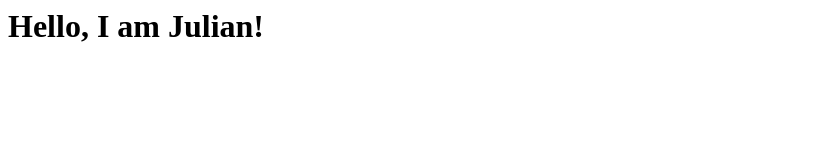
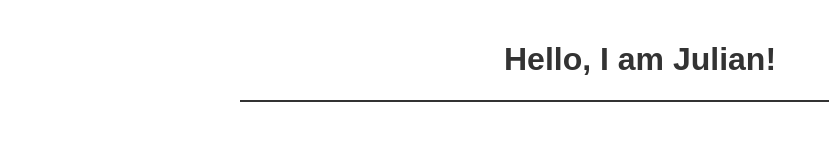
Before and after one commit to agonzalezjr/juliansamazingwebsite.com, a plain HTML site: page index.html in a window 1280 px wide. Shown: the whole page, without its empty margins (0-829 px from the left). Drawn offline with Linux system fonts and the light colour scheme.

Commit message:
setup styles

```diff
--- a/index.html
+++ b/index.html
@@ -1 +1,29 @@
-<h1>Hello, I am Julian!</h1>
+<!DOCTYPE html>
+<html lang="en">
+  <head>
+    <title>Julian's Page</title>
+
+    <style>
+      body {
+        font-family: Arial, sans-serif;
+        max-width: 800px;
+        margin: 0 auto;
+        padding: 20px;
+      }
+      h1 {
+        color: #333;
+        text-align: center;
+      }
+      hr {
+        border: none;
+        border-top: 2px solid #333;
+        margin: 20px 0;
+      }
+    </style>
+  </head>
+
+  <body>
+    <h1>Hello, I am Julian!</h1>
+    <hr />
+  </body>
+</html>
```
